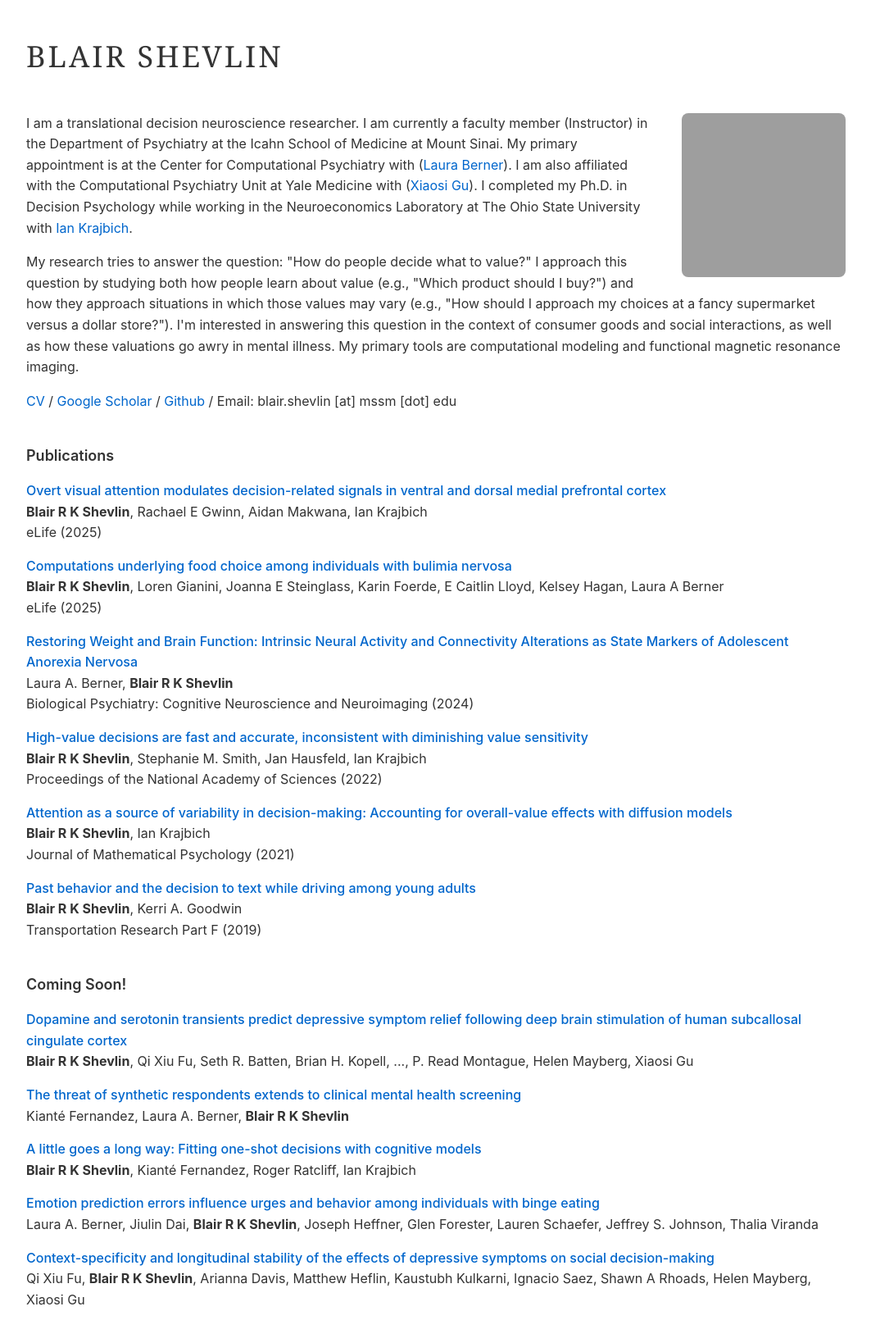
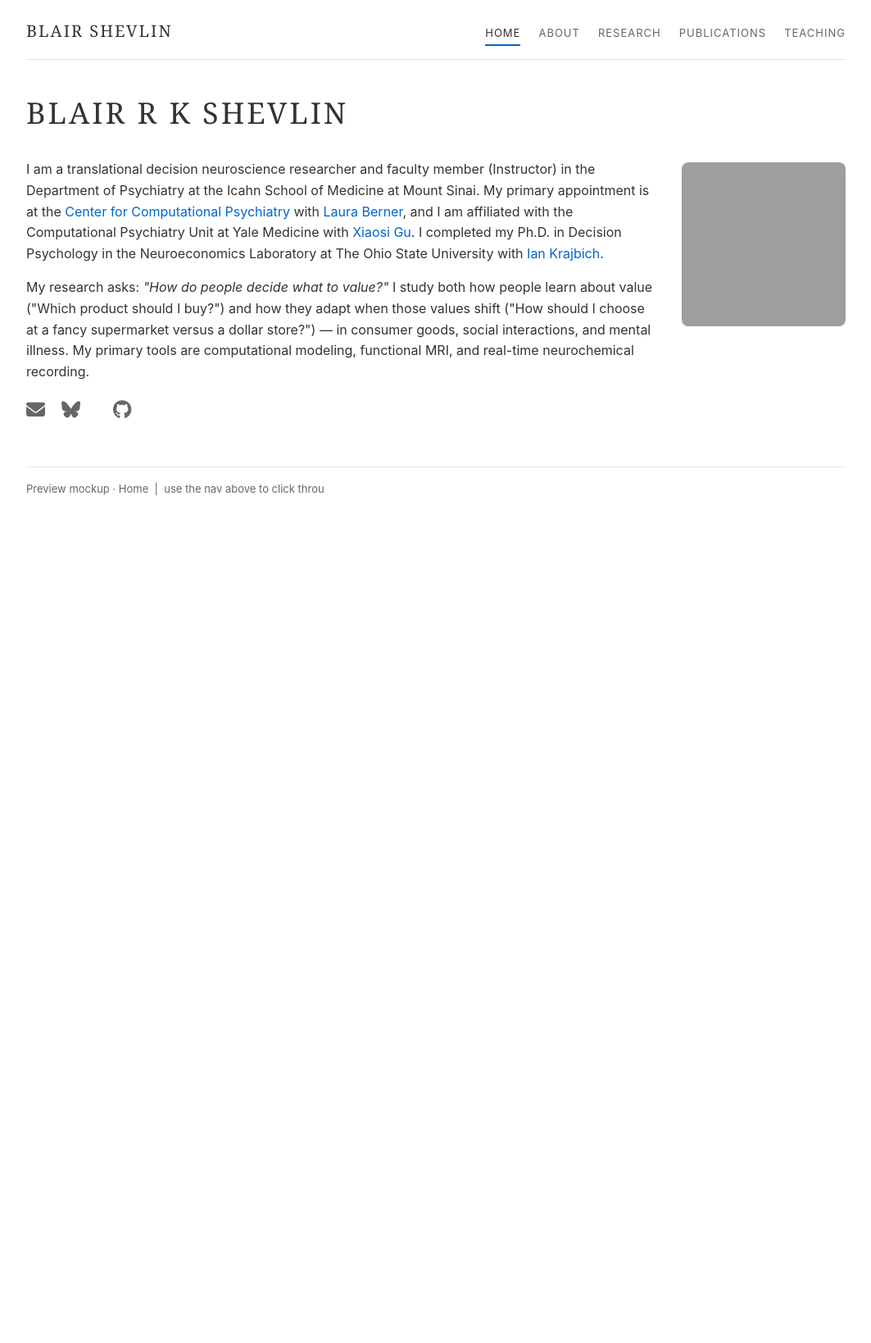
Before and after one commit to blairshevlin/blairshevlin.github.io, a Jekyll site: the page index.html, which Jekyll copies as it is, in a window 1280 px wide. Shown: the whole page at 82% size, without its empty margins (108-1171 px from the left). Built offline with Jekyll 4.4.1, drawn with Linux system fonts in a browser that asks for light colours; a style sheet for code colours, icons or effects is not loaded; after the commit the page ends 900 px from its top, so only the background shows below that; grey boxes are pictures that could not be loaded.

Commit message:
rehauled website

```diff
--- a/index.html
+++ b/index.html
@@ -4,168 +4,83 @@
 <meta charset="UTF-8">
 <meta name="viewport" content="width=device-width, initial-scale=1.0">
 <title>Blair Shevlin</title>
+<link rel="stylesheet" href="https://cdnjs.cloudflare.com/ajax/libs/font-awesome/6.7.2/css/all.min.css">
+<link rel="stylesheet" href="https://cdnjs.cloudflare.com/ajax/libs/academicons/1.9.4/css/academicons.min.css">
 <style>
-        body {
-            font-family: -apple-system, BlinkMacSystemFont, "Segoe UI", Roboto, "Helvetica Neue", Arial, sans-serif;
-            line-height: 1.6;
-            max-width: 1000px;
-            margin: 40px auto;
-            padding: 0 40px;
-            color: #333;
-            font-size: 16px;
-        }
+  :root{ --accent:#0066cc; --ink:#333; --muted:#666; --rule:#e6e6e6; }
+  body{ font-family:-apple-system,BlinkMacSystemFont,"Segoe UI",Roboto,"Helvetica Neue",Arial,sans-serif;
+        line-height:1.6; max-width:1000px; margin:0 auto; padding:0 40px 60px; color:var(--ink); font-size:16px; }
+  a{ color:var(--accent); text-decoration:none; } a:hover{ text-decoration:underline; }
 
-        /* Name styling - Elegant Serif */
-        h1 {
-            font-size: 36px;
-            font-weight: 400;
-            letter-spacing: 3px;
-            margin-bottom: 40px;
-            text-transform: uppercase;
-            font-family: Georgia, "Times New Roman", serif;
-        }
+  /* Top nav */
+  nav.site{ display:flex; align-items:baseline; justify-content:space-between; flex-wrap:wrap;
+            gap:12px; padding:22px 0 16px; border-bottom:1px solid var(--rule); margin-bottom:36px; }
+  nav.site .brand{ font-family:Georgia,"Times New Roman",serif; font-size:20px; letter-spacing:2px;
+            text-transform:uppercase; color:var(--ink); }
+  nav.site .links{ display:flex; gap:22px; flex-wrap:wrap; }
+  nav.site .links a{ text-transform:uppercase; letter-spacing:1px; font-size:13px; color:var(--muted);
+            padding-bottom:3px; border-bottom:2px solid transparent; }
+  nav.site .links a:hover{ color:var(--ink); text-decoration:none; }
+  nav.site .links a.active{ color:var(--ink); border-bottom-color:var(--accent); }
 
-        h2 {
-            font-size: 18px;
-            font-weight: 600;
-            margin-top: 40px;
-            margin-bottom: 15px;
-        }
+  h1{ font-size:36px; font-weight:400; letter-spacing:3px; text-transform:uppercase;
+      font-family:Georgia,"Times New Roman",serif; margin:10px 0 28px; }
+  h2{ font-size:18px; font-weight:600; margin-top:38px; margin-bottom:12px;
+      padding-bottom:6px; border-bottom:1px solid var(--rule); }
+  p{ margin-bottom:15px; }
 
-        p {
-            margin-bottom: 15px;
-        }
+  .intro img{ float:right; width:200px; height:200px; object-fit:cover; border-radius:8px;
+      margin:4px 0 20px 30px; }
+  .social{ display:flex; gap:20px; font-size:23px; margin-top:16px; }
+  .social a{ color:var(--muted); }
+  .social a:hover{ color:var(--accent); text-decoration:none; }
+  .footer{ margin-top:50px; padding-top:16px; border-top:1px solid var(--rule); color:var(--muted); font-size:13px; }
 
-        a {
-            color: #0066cc;
-            text-decoration: none;
-        }
-
-        a:hover {
-            text-decoration: underline;
-        }
-
-        .publication {
-            margin-bottom: 15px;
-        }
-
-        .publication-title {
-            font-weight: 500;
-        }
-
-        /* Headshot styling - float right with tighter margins */
-        .intro-section img {
-            float: right;
-            width: 200px;
-            height: 200px;
-            object-fit: cover;
-            border-radius: 8px;
-            margin-left: 30px;
-            margin-bottom: 20px;
-        }
-
-        /* Responsive design for mobile */
-        @media (max-width: 600px) {
-            body {
-                padding: 0 20px;
-                margin: 40px auto;
-            }
-
-            .intro-section img {
-                float: none;
-                display: block;
-                margin: 0 auto 30px;
-            }
+  @media (max-width:600px){
+    body{ padding:0 20px 40px; }
+    nav.site{ flex-direction:column; align-items:flex-start; }
+    .intro img{ float:none; display:block; margin:0 auto 24px; }
   }
 </style>
 </head>
 <body>
-    <h1>Blair Shevlin</h1>
+<nav class="site">
+  <a class="brand" href="index.html">Blair Shevlin</a>
+  <div class="links">
+    <a href="index.html" class="active">Home</a>
+    <a href="about.html">About</a>
+    <a href="research.html">Research</a>
+    <a href="publications.html">Publications</a>
+    <a href="teaching.html">Teaching</a>
+  </div>
+</nav>
 
-    <div class="intro-section">
+<h1>Blair R K Shevlin</h1>
+
+<div class="intro">
   <img src="assets/images/headshot.png" alt="Blair Shevlin">
-
   <p>
-            I am a translational decision neuroscience researcher. I am currently a faculty member (Instructor) in the Department of Psychiatry at the Icahn School of Medicine at Mount Sinai.
-            My primary appointment is at the Center for Computational Psychiatry with (<a href="https://labs.icahn.mssm.edu/bernerlab/">Laura Berner</a>).
-            I am also affiliated with the Computational Psychiatry Unit at Yale Medicine with (<a href="https://www.neurocpu.org/">Xiaosi Gu</a>).
-            I completed my Ph.D. in Decision Psychology while working in the Neuroeconomics Laboratory at The Ohio State
-            University with <a href="https://krajbichlab.psych.ucla.edu/people">Ian Krajbich</a>.
-
+    I am a translational decision neuroscience researcher and faculty member (Instructor) in the
+    Department of Psychiatry at the Icahn School of Medicine at Mount Sinai. My primary appointment is at the
+    <a href="https://www.neurocpu.org/">Center for Computational Psychiatry</a> with
+    <a href="https://labs.icahn.mssm.edu/bernerlab/">Laura Berner</a>, and I am affiliated with the
+    Computational Psychiatry Unit at Yale Medicine with <a href="https://www.neurocpu.org/">Xiaosi Gu</a>.
+    I completed my Ph.D. in Decision Psychology in the Neuroeconomics Laboratory at The Ohio State University with
+    <a href="https://krajbichlab.psych.ucla.edu/people">Ian Krajbich</a>.
   </p>
-
   <p>
-            My research tries to answer the question: "How do people decide what to value?" I approach this question by studying both how people learn about value (e.g., "Which product should I buy?") and how they approach situations in which those values may vary (e.g., "How should I approach my choices at a fancy supermarket versus a dollar store?"). I'm interested in answering this question in the context of consumer goods and social interactions, as well as how these valuations go awry in mental illness. My primary tools are computational modeling and functional magnetic resonance imaging.
+    My research asks: <em>"How do people decide what to value?"</em> I study both how people learn about value
+    ("Which product should I buy?") and how they adapt when those values shift ("How should I choose at a fancy
+    supermarket versus a dollar store?") — in consumer goods, social interactions, and mental illness. My primary tools
+    are computational modeling, functional MRI, and real-time neurochemical recording.
   </p>
-
-        <p>
-            <a href="assets/Shevlin_CV.pdf">CV</a> / <a href="https://scholar.google.com/citations?user=J_t6LicAAAAJ">Google Scholar</a> / <a href="https://github.com/blairshevlin">Github</a> / Email: blair.shevlin [at] mssm [dot] edu
-        </p>
+  <div class="social">
+    <a href="mailto:blair.shevlin@mssm.edu" title="Email" aria-label="Email"><i class="fas fa-envelope"></i></a>
+    <a href="https://bsky.app/profile/bshev.bsky.social" title="BlueSky" aria-label="BlueSky"><i class="fa-brands fa-bluesky"></i></a>
+    <a href="https://scholar.google.com/citations?user=J_t6LicAAAAJ" title="Google Scholar" aria-label="Google Scholar"><i class="ai ai-google-scholar"></i></a>
+    <a href="https://github.com/blairshevlin" title="GitHub" aria-label="GitHub"><i class="fa-brands fa-github"></i></a>
+    <a href="assets/Shevlin_CV.pdf" title="CV" aria-label="CV"><i class="ai ai-cv"></i></a>
+  </div>
 </div>
 
-    <h2>Publications</h2>
-
-    <div class="publication">
-        <a href="assets/Shevlin et al 2025 Over attention fMRI eLife.pdf" class="publication-title">Overt visual attention modulates decision-related signals in ventral and dorsal medial prefrontal cortex</a><br>
-        <b>Blair R K Shevlin</b>, Rachael E Gwinn, Aidan Makwana, Ian Krajbich<br>
-        eLife (2025)
-    </div>
-
-    <div class="publication">
-        <a href="assets/Shevlin et al. 2025 Food computations BN eLife.pdf" class="publication-title">Computations underlying food choice among individuals with bulimia nervosa</a><br>
-        <b>Blair R K Shevlin</b>, Loren Gianini, Joanna E Steinglass, Karin Foerde, E Caitlin Lloyd, Kelsey Hagan, Laura A Berner<br>
-        eLife (2025)
-    </div>
-
-    <div class="publication">
-        <a href="assets/berner-shevlin-2024-restoring-weight-and-brain-function.pdf" class="publication-title">Restoring Weight and Brain Function: Intrinsic Neural Activity and Connectivity Alterations as State Markers of Adolescent Anorexia Nervosa</a><br>
-        Laura A. Berner, <b>Blair R K Shevlin</b><br>
-        Biological Psychiatry: Cognitive Neuroscience and Neuroimaging (2024)
-    </div>
-
-    <div class="publication">
-        <a href="assets/shevlin-et-al-2022-high-value-decisions-are-fast-and-accurate-inconsistent-with-diminishing-value-sensitivity.pdf" class="publication-title">High-value decisions are fast and accurate, inconsistent with diminishing value sensitivity</a><br>
-        <b>Blair R K Shevlin</b>, Stephanie M. Smith, Jan Hausfeld, Ian Krajbich<br>
-        Proceedings of the National Academy of Sciences (2022)
-    </div>
-
-    <div class="publication">
-        <a href="assets/shevlin-krajbich-2021-attention-as-a-source-of-variability.pdf" class="publication-title">Attention as a source of variability in decision-making: Accounting for overall-value effects with diffusion models</a><br>
-        <b>Blair R K Shevlin</b>, Ian Krajbich<br>
-        Journal of Mathematical Psychology (2021)
-    </div>
-
-    <div class="publication">
-        <a href="assets/shevlin-goodwin-2019-past-behavior-text.pdf" class="publication-title">Past behavior and the decision to text while driving among young adults</a><br>
-        <b>Blair R K Shevlin</b>, Kerri A. Goodwin<br>
-        Transportation Research Part F (2019)
-    </div>
-
-    <h2>Coming Soon!</h2>
-
-    <div class="publication">
-        <a href="https://www.biorxiv.org/content/10.64898/2025.11.28.691184v1" class="publication-title">Dopamine and serotonin transients predict depressive symptom relief following deep brain stimulation of human subcallosal cingulate cortex</a><br>
-        <b>Blair R K Shevlin</b>, Qi Xiu Fu, Seth R. Batten, Brian H. Kopell, ..., P. Read Montague, Helen Mayberg, Xiaosi Gu
-    </div>
-
-    <div class="publication">
-        <a href="https://osf.io/preprints/psyarxiv/7ebmy_v1" class="publication-title">The threat of synthetic respondents extends to clinical mental health screening</a><br>
-        Kianté Fernandez, Laura A. Berner, <b>Blair R K Shevlin</b>
-    </div>
-
-    <div class="publication">
-        <a href="https://osf.io/preprints/psyarxiv/3ykpu_v1" class="publication-title">A little goes a long way: Fitting one-shot decisions with cognitive models</a><br>
-        <b>Blair R K Shevlin</b>, Kianté Fernandez, Roger Ratcliff, Ian Krajbich
-    </div>
-
-    <div class="publication">
-        <a class="publication-title">Emotion prediction errors influence urges and behavior among individuals with binge eating</a><br>
-       Laura A. Berner, Jiulin Dai, <b>Blair R K Shevlin</b>, Joseph Heffner, Glen Forester, Lauren Schaefer, Jeffrey S. Johnson, Thalia Viranda
-    </div>
-
-    <div class="publication">
-        <a class="publication-title">Context-specificity and longitudinal stability of the effects of depressive symptoms on social decision-making</a><br>
-         Qi Xiu Fu, <b>Blair R K Shevlin</b>, Arianna Davis, Matthew Heflin, Kaustubh Kulkarni, Ignacio Saez, Shawn A Rhoads, Helen Mayberg, Xiaosi Gu
-    </div>
-</body>
-</html>
+<div class="footer">Preview mockup · Home &nbsp;|&nbsp; use the nav above to click throu
```
Also changed, not shown: about.html (added, +93 -0 lines), publications.html (added, +117 -0 lines), research.html (added, +86 -0 lines), teaching.html (added, +94 -0 lines), 4 other files. Lines whose indentation alone changed are shown as unchanged.
